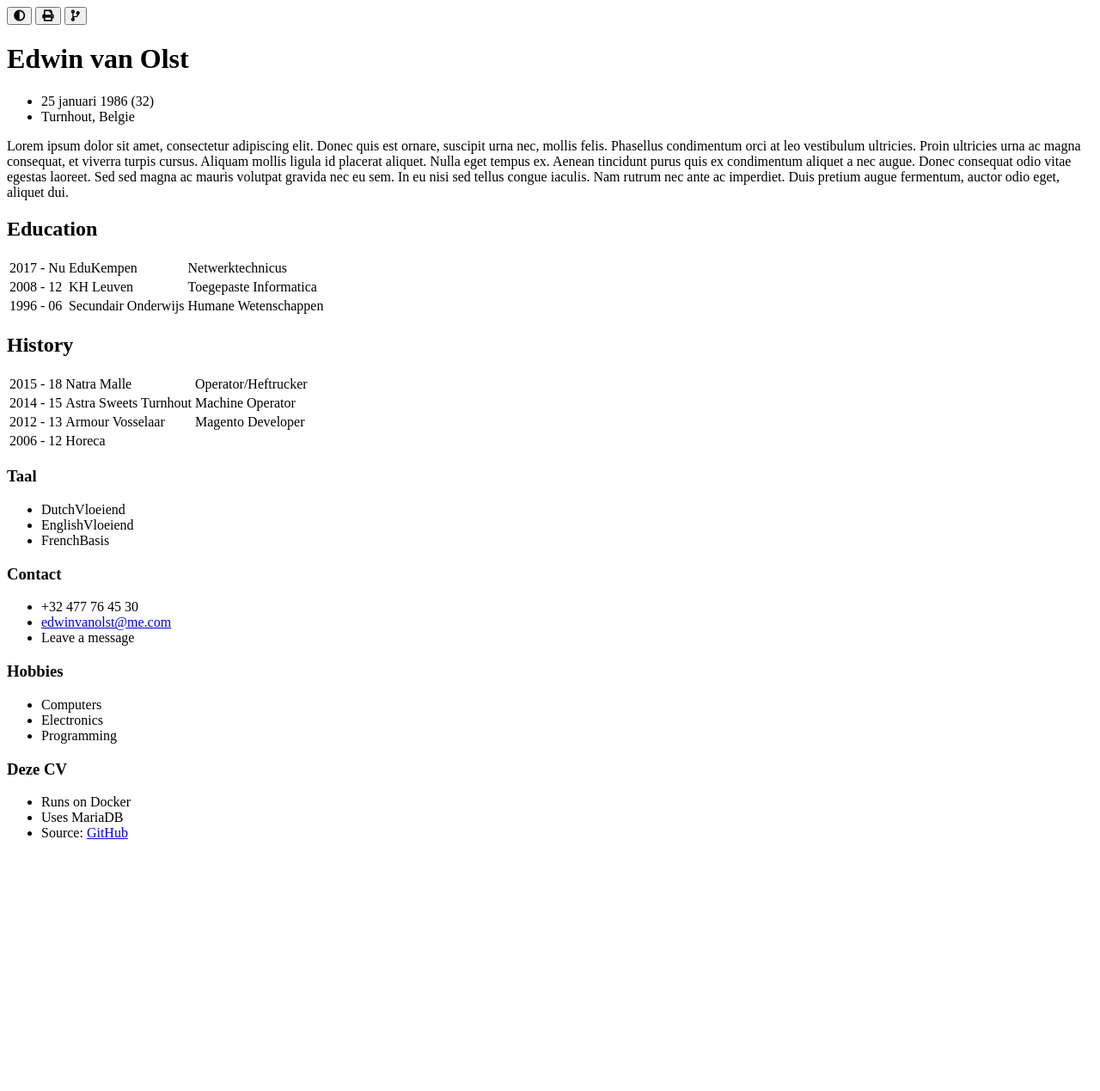
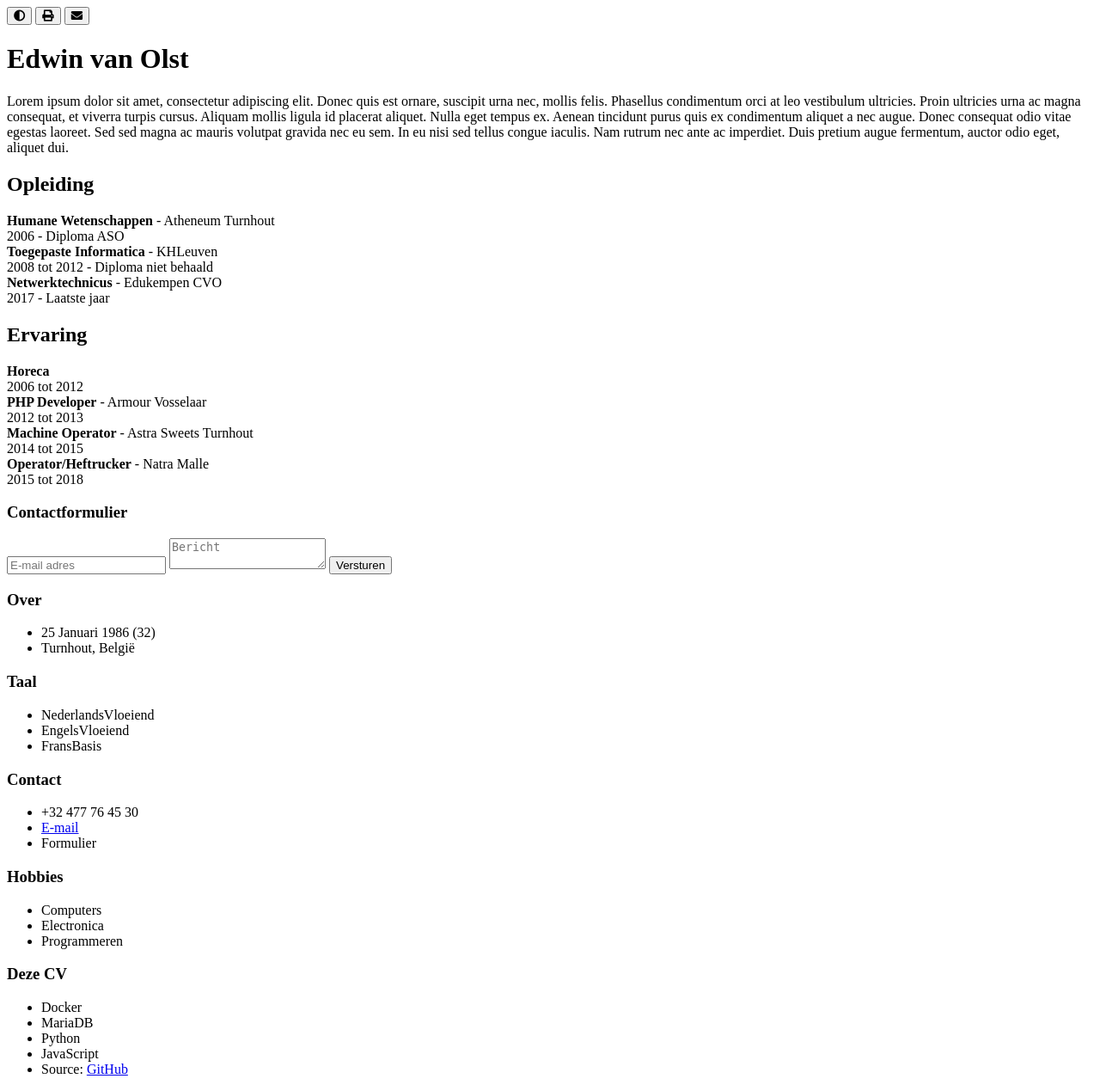
Before and after one commit to edwinvanolst/resume, a PHP site: page /templates/resume.html in a window 1280 px wide. Shown: the whole page at 86% size. Before the commit the page ends 976 px from the top, so only its background shows below. Run offline with PHP 8.4, Linux system fonts and the light colour scheme; some libraries are stand-ins or nearby versions.

Commit message:
message form

```diff
--- a/templates/resume.html
+++ b/templates/resume.html
@@ -2,7 +2,7 @@
 <html lang="en">
 <head>
   <meta charset="utf-8">
-  <title>Edwin van Olst</title>
+  <title>Edwin van Olst Resume</title>
   <meta name="author" content="Edwin van Olst">
   <link rel="stylesheet" type= "text/css" href= "{{ url_for('static',filename='css/base.css') }}">
   <link rel="stylesheet" media="print"
@@ -13,96 +13,90 @@ integrity="sha384-UHRtZLI+pbxtHCWp1t77Bi1L4ZtiqrqD80Kn4Z8NTSRyMA2Fd33n5dQ8lWUE00
 <body>
 <div id="resume">
   <header>
-		<button id="theme-button">
-			<i class="fas fa-adjust"></i>
-		</button>
-		<button id="print-button">
-			<i class="fas fa-print"></i>
-		</button>
-		<button id="source-button">
+    <button id="theme-button" title="Contrast"><i class="fas fa-adjust"></i></button>
+    <button id="print-button" title="Printen"><i class="fas fa-print"></i></button>
+    <!--<button id="source-button" title="Source">
       <i class="fas fa-code-branch"></i>
-			<!--<i class="fas fa-github"></i>-->
-		</button>
+    </button>-->
+    <button id="message-button" title="Bericht"><i class="fas fa-envelope"></i></button>
     <h1>Edwin van Olst</h1>
-    <ul id="details">
+    <!--<ul id="details">
       <li class="icon-print">25 januari 1986 (32)</li>
       <li class="icon-map">Turnhout, Belgie</li>
     </ul>
-    <!--<ul id="buttons">-->
-      <!--<li><a>Contrast</a></li>-->
-      <!--<li><a>Print</a></li>-->
-      <!--<li><a>Source</a></li>-->
-    <!--</ul>-->
+    :e-->
   </header>
   <main>
-    <section>
+    <section id="main">
       <p>Lorem ipsum dolor sit amet, consectetur adipiscing elit. Donec quis est ornare, suscipit urna nec, mollis felis. Phasellus condimentum orci at leo vestibulum ultricies. Proin ultricies urna ac magna consequat, et viverra turpis cursus. Aliquam mollis ligula id placerat aliquet. Nulla eget tempus ex. Aenean tincidunt purus quis ex condimentum aliquet a nec augue. Donec consequat odio vitae egestas laoreet. Sed sed magna ac mauris volutpat gravida nec eu sem. In eu nisi sed tellus congue iaculis. Nam rutrum nec ante ac imperdiet. Duis pretium augue fermentum, auctor odio eget, aliquet dui.</p>
-			<h2>Education</h2>
-			<table>
-				<tr>
-					<td>2017 - Nu</td>
-					<td>EduKempen</td>
-					<td>Netwerktechnicus</td>
-				</tr>
-				<tr>
-					<td>2008 - 12</td>
-					<td>KH Leuven</td>
-					<td>Toegepaste Informatica</td>
-				</tr>
-				<tr>
-					<td>1996 - 06</td>
-					<td>Secundair Onderwijs</td>
-					<td>Humane Wetenschappen</td>
-				</tr>
-			</table>
-			<h2>History</h2>
-			<table>
-				<tr>
-					<td>2015 - 18</td>
-					<td>Natra Malle</td>
-					<td>Operator/Heftrucker</td>
-				</tr>
-				<tr>
-				<td>2014 - 15</td>
-					<td>Astra Sweets Turnhout</td>
-					<td>Machine Operator</td>
-				</tr>
-				<tr>
-					<td>2012 - 13</td>
-					<td>Armour Vosselaar</td>
-					<td>Magento Developer</td>
-				</tr>
-				<tr>
-					<td>2006 - 12</td>
-					<td>Horeca</td>
-				</tr>
-			</table>
+      <h2>Opleiding</h2>
+      <div class='opleiding'>
+        <b>Humane Wetenschappen</b> - Atheneum Turnhout<br>
+        2006 - Diploma ASO<br>
+      </div>
+      <div class='opleiding'>
+        <b>Toegepaste Informatica</b> - KHLeuven<br>
+        2008 tot 2012 - Diploma niet behaald<br>
+      </div>
+      <div class='opleiding'>
+        <b>Netwerktechnicus</b> - Edukempen CVO<br>
+        2017 - Laatste jaar<br>
+      </div>
+      <h2>Ervaring</h2>
+      <div class='ervaring'>
+        <b>Horeca</b><br>
+        2006 tot 2012<br>
+      </div>
+      <div class='ervaring'>
+        <b>PHP Developer</b> - Armour Vosselaar<br>
+        2012 tot 2013<br>
+      </div>
+      <div class='ervaring'>
+        <b>Machine Operator</b> - Astra Sweets Turnhout<br>
+        2014 tot 2015<br>
+      </div>
+      <div class='ervaring'>
+        <b>Operator/Heftrucker</b> - Natra Malle<br>
+        2015 tot 2018<br>
+      </div>
+    </section>
+    <section id="form">
+      <h3>Contactformulier</h3>
+      <input type="text" id="email" name="email" placeholder="E-mail adres">
+      <textarea name="message" id="message" placeholder="Bericht"></textarea>
+      <input type="submit" id="submit" name="send" value="Versturen">
     </section>
     <aside>
+      <h3>Over</h3>
+      <ul id="details">
+        <li>25 Januari 1986 (32)</li>
+	<li>Turnhout, Belgi&euml;</li>
+      </ul>
       <h3>Taal</h3>
-			<ul id="contact">
-				<li>Dutch<span>Vloeiend</span></li>
-				<li>English<span>Vloeiend</span></li>
-				<li>French<span>Basis</span></li>
+      <ul id="taal">
+        <li>Nederlands<span>Vloeiend</span></li>
+        <li>Engels<span>Vloeiend</span></li>
+        <li>Frans<span>Basis</span></li>
       </ul>
       <h3>Contact</h3>
       <ul id="contact">
-				<li class="icon-phone">+32 477 76 45 30</li>
-				<li class="icon-email"><a
-	href="mailto:edwinvanolst@me.com">edwinvanolst@me.com</a></li>
-				<li  class="icon-message" id="message-button">Leave a message</li>
+        <li>+32 477 76 45 30</li>
+        <li><a href="mailto:edwinvanolst@me.com">E-mail</a></li>
+	<li><a id="message-link">Formulier</a></li>
       </ul>
       <h3>Hobbies</h3>
-			<ul>
+      <ul id="hobbies">
         <li>Computers</li>
-				<li>Electronics</li>
-				<li>Programming</li>
+        <li>Electronica</li>
+        <li>Programmeren</li>
       </ul>
       <h3>Deze CV</h3>
       <ul>
-				<li>Runs on Docker</li>
-				<li>Uses MariaDB</li>
-				<li>Source: <a href="github.com">GitHub</a></li>
+        <li>Docker</li>
+        <li>MariaDB</li>
+        <li>Python</li>
+        <li>JavaScript</li>
+        <li>Source: <a href="https://github.com/edwinvanolst/resume">GitHub</a></li>
       </ul>
     </aside>
   </main>
```
Also changed, not shown: static/css/base.css (+79 -56 lines), static/js/resume.js (+36 -18 lines). Lines whose indentation alone changed are shown as unchanged.
